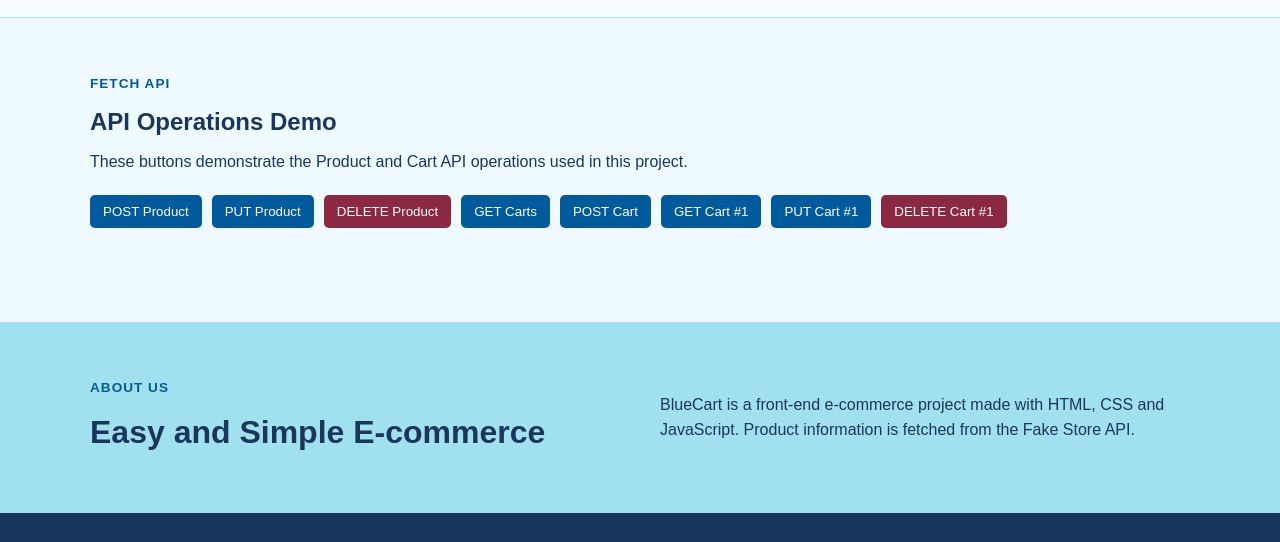
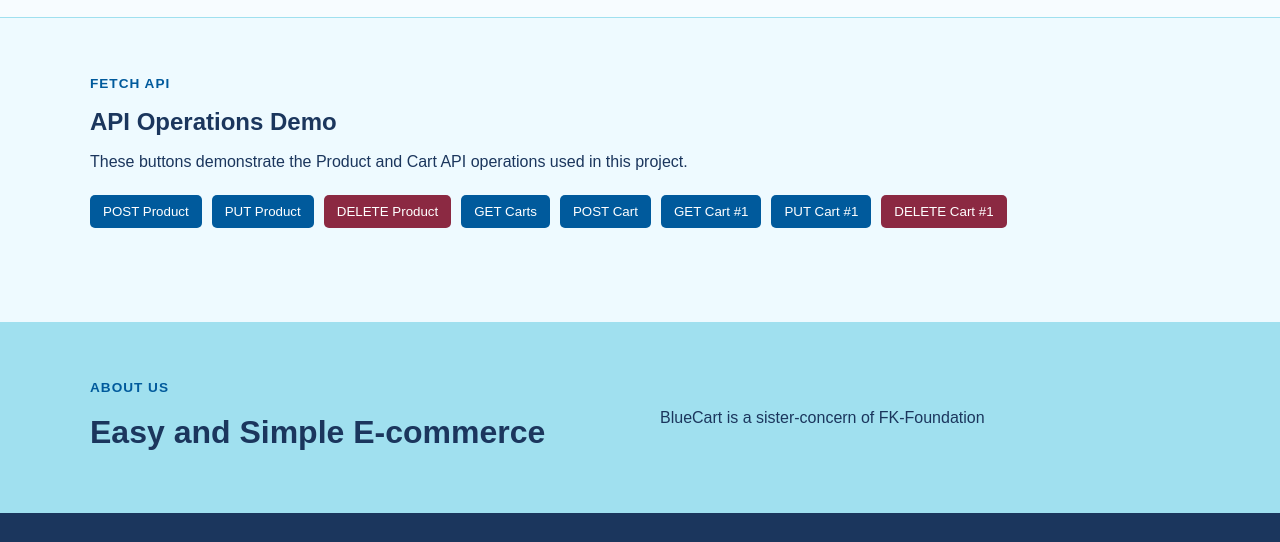
Before and after one commit to fardinedu10-cloud/fk-bluecart-int, a plain HTML site: page index.html in a window 1280 px wide. Shown: the part 804-1346 px from the top of the page. Drawn offline with Linux system fonts and the light colour scheme; no server answers.

Commit message:
changed something

```diff
--- a/index.html
+++ b/index.html
@@ -121,9 +121,7 @@
                 </div>
 
                 <p>
-                    BlueCart is a front-end e-commerce project made with
-                    HTML, CSS and JavaScript. Product information is fetched
-                    from the Fake Store API.
+                    BlueCart is a sister-concern of FK-Foundation
                 </p>
             </div>
         </section>
```
